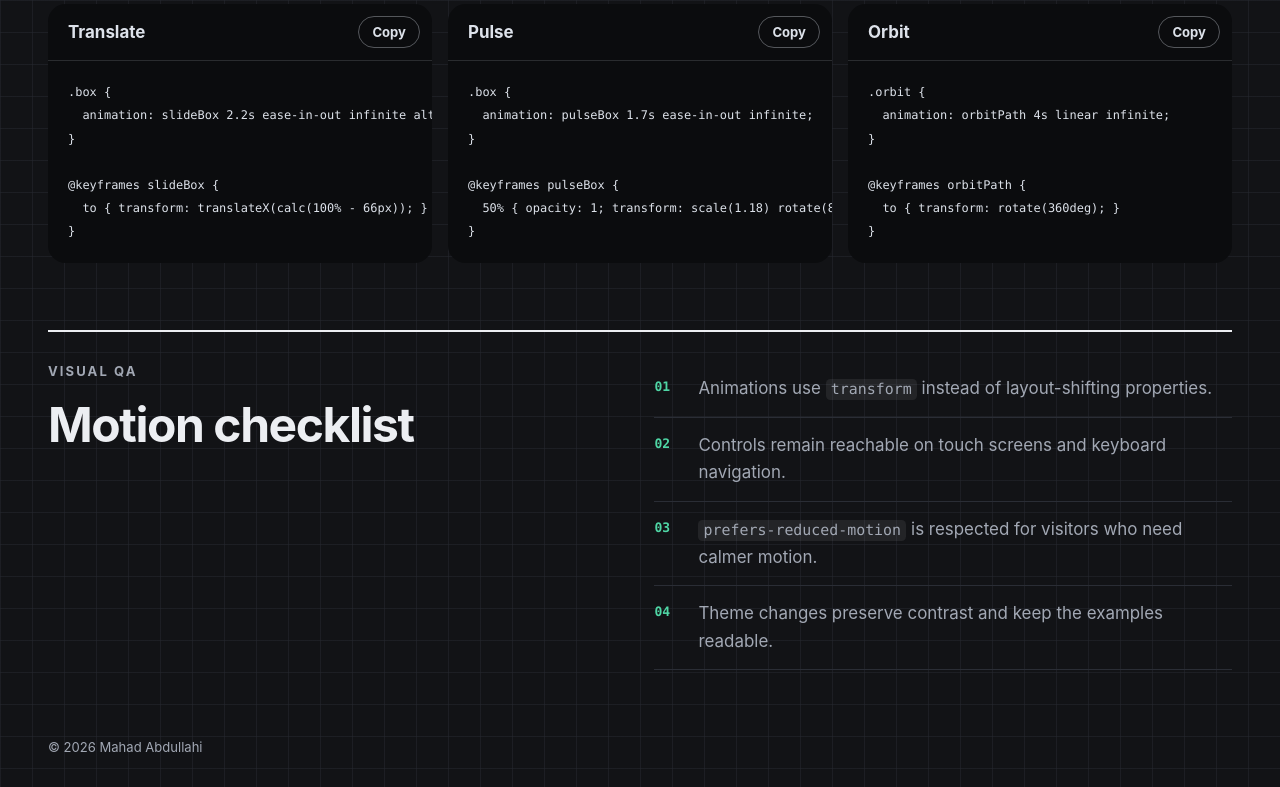
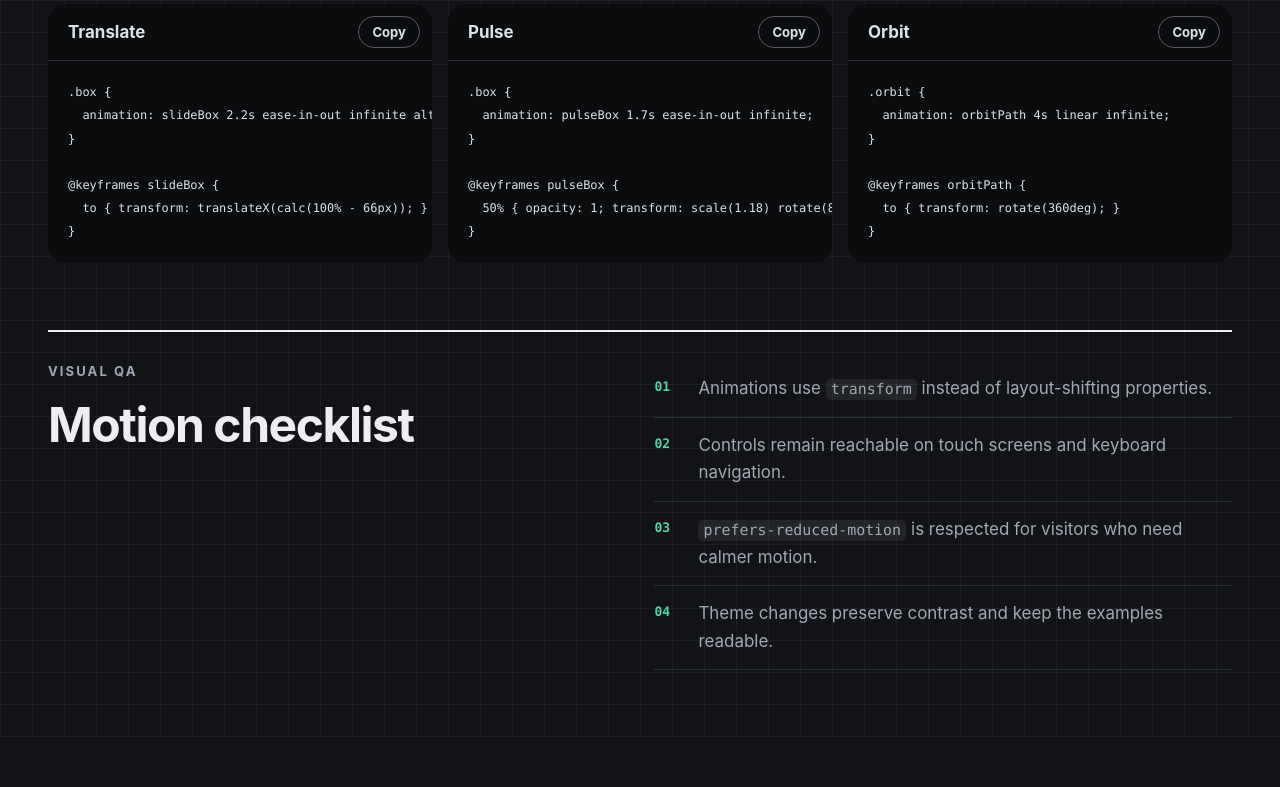
Before and after one commit to abdimannor/box-animations, a plain HTML site: page index.html in a window 1280 px wide. Shown: the part 2720-3507 px from the top of the page. After the commit the page ends 3457 px from the top, so only its background shows below. Drawn offline with Linux system fonts and the light colour scheme.

Commit message:
Remove the copyright footer and the author name from the pages

```diff
--- a/index.html
+++ b/index.html
@@ -253,9 +253,6 @@
       </ul>
     </section>
   </main>
-  <footer class="site-footer">
-    <p>&copy; 2026 Mahad Abdullahi</p>
-  </footer>
   <script type="module" src="script.js"></script>
   <script type="module" src="playground.js"></script>
   <script type="module" src="bezier.js"></script>
```
